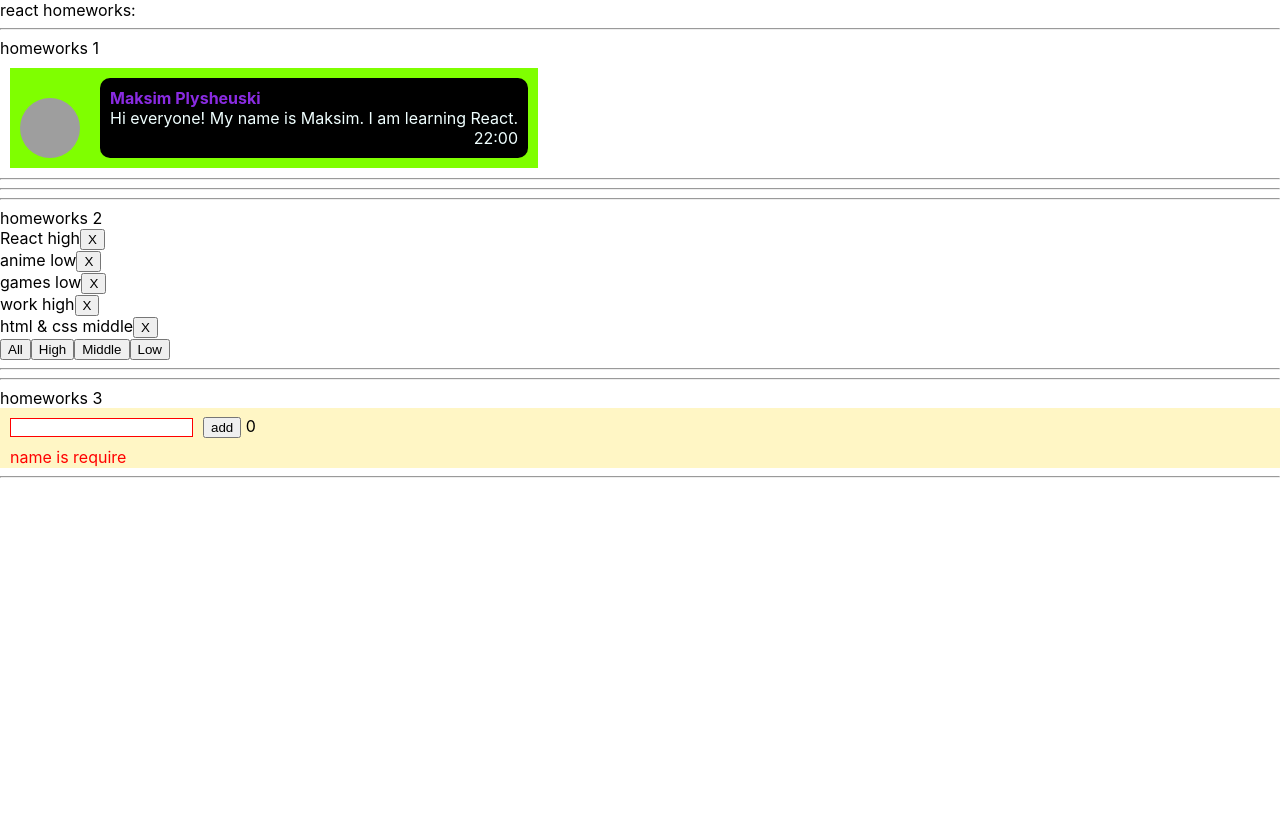
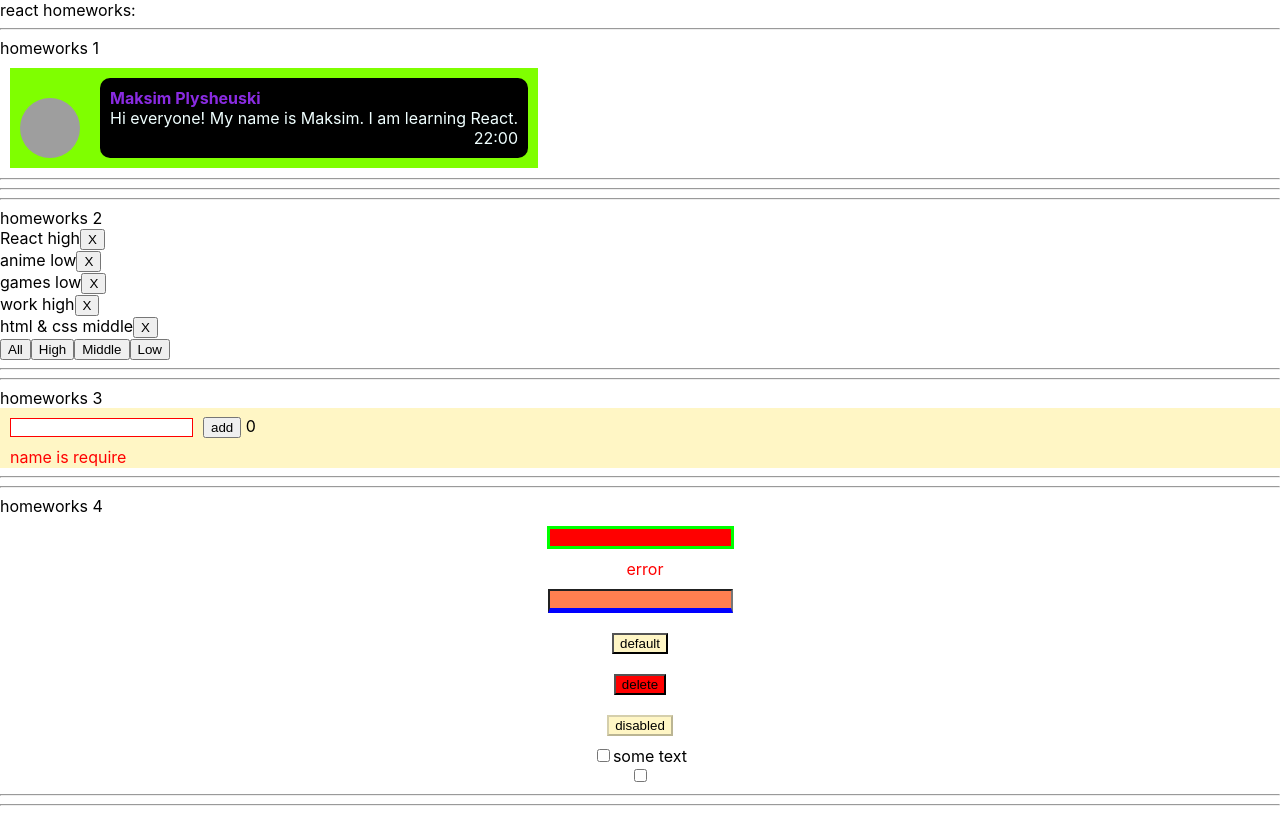
Before and after one commit to maksfilms/homeworks, a React (Create React App) app: page / in a window 1280 px wide. Built offline with nearby package versions, Linux system fonts and the light colour scheme; grey boxes are pictures that could not be loaded.

Commit message:
homework 4

```diff
--- a/src/p1-main/m1-ui/u1-app/App.tsx
+++ b/src/p1-main/m1-ui/u1-app/App.tsx
@@ -3,6 +3,7 @@ import s from './App.module.css'
 import HW1 from '../../../p2-homeworks/h1/HW1'
 import HW2 from "../../../p2-homeworks/h2/HW2";
 import HW3 from "../../../p2-homeworks/h3/HW3";
+import HW4 from "../../../p2-homeworks/h4/HW4";
 
 function App() {
     return (
@@ -11,7 +12,7 @@ function App() {
             <HW1/>
             <HW2/>
             <HW3/>
-            {/*<HW4/>*/}
+            <HW4/>
             {/*<HW5/>*/}
 
         </div>
--- a/src/p2-homeworks/h4/common/c1-SuperInputText/SuperInputText.module.css
+++ b/src/p2-homeworks/h4/common/c1-SuperInputText/SuperInputText.module.css
@@ -1,12 +1,24 @@
+.input:focus {
+    outline: none;
+    border: gold solid 2px;
+}
+
 .superInput {
+    margin: 10px;
 
+    background: coral;
+    color: beige;
 }
 
 .errorInput {
+    margin: 10px;
     border: 3px solid lime;
     background: red;
+
 }
 
 .error {
     color: red;
+    height: 20px;
+    margin-left: 10px;
 }
--- a/src/p2-homeworks/h4/common/c1-SuperInputText/SuperInputText.tsx
+++ b/src/p2-homeworks/h4/common/c1-SuperInputText/SuperInputText.tsx
@@ -39,7 +39,7 @@ const SuperInputText: React.FC<SuperInputTextPropsType> = (
     }
 
     const finalSpanClassName = `${s.error} ${spanClassName ? spanClassName : ''}`
-    const finalInputClassName = `${s.errorInput} ${className}` // need to fix with (?:) and s.superInput
+    const finalInputClassName = `${s.input} ${error ? s.errorInput : s.superInput} ${className}` // need to fix with (?:) and s.superInput
 
     return (
         <>
--- a/src/p2-homeworks/h4/common/c2-SuperButton/SuperButton.module.css
+++ b/src/p2-homeworks/h4/common/c2-SuperButton/SuperButton.module.css
@@ -1,7 +1,25 @@
+@keyframes blink {
+    0% {
+        left: -130%
+    }
+    100% {
+        left: 130%
+    }
+}
+
 .default {
-
+    background: #fff6c5;
+    color: black;
+    outline: blueviolet;
 }
 
 .red {
     background: red;
 }
+
+.button {
+    position: relative;
+    margin: 10px;
+    overflow: hidden;
+    cursor: pointer;
+}
--- a/src/p2-homeworks/h4/common/c2-SuperButton/SuperButton.tsx
+++ b/src/p2-homeworks/h4/common/c2-SuperButton/SuperButton.tsx
@@ -14,7 +14,7 @@ const SuperButton: React.FC<SuperButtonPropsType> = (
         ...restProps// все остальные пропсы попадут в объект restProps, там же будет children
     }
 ) => {
-    const finalClassName = `${red ? s.red : s.default} ${className}`
+    const finalClassName = `${s.button} ${red ? s.red : s.default} ${className}`
 
     return (
         <button
--- a/src/p2-homeworks/h4/common/c3-SuperCheckbox/SuperCheckbox.tsx
+++ b/src/p2-homeworks/h4/common/c3-SuperCheckbox/SuperCheckbox.tsx
@@ -20,7 +20,9 @@ const SuperCheckbox: React.FC<SuperCheckboxPropsType> = (
     }
 ) => {
     const onChangeCallback = (e: ChangeEvent<HTMLInputElement>) => {
-        // сделайте так чтоб работал onChange и onChangeChecked
+        onChange && onChange(e)
+
+        onChangeChecked && onChangeChecked(e.currentTarget.checked)
     }
 
     const finalInputClassName = `${s.checkbox} ${className ? className : ''}`
```
